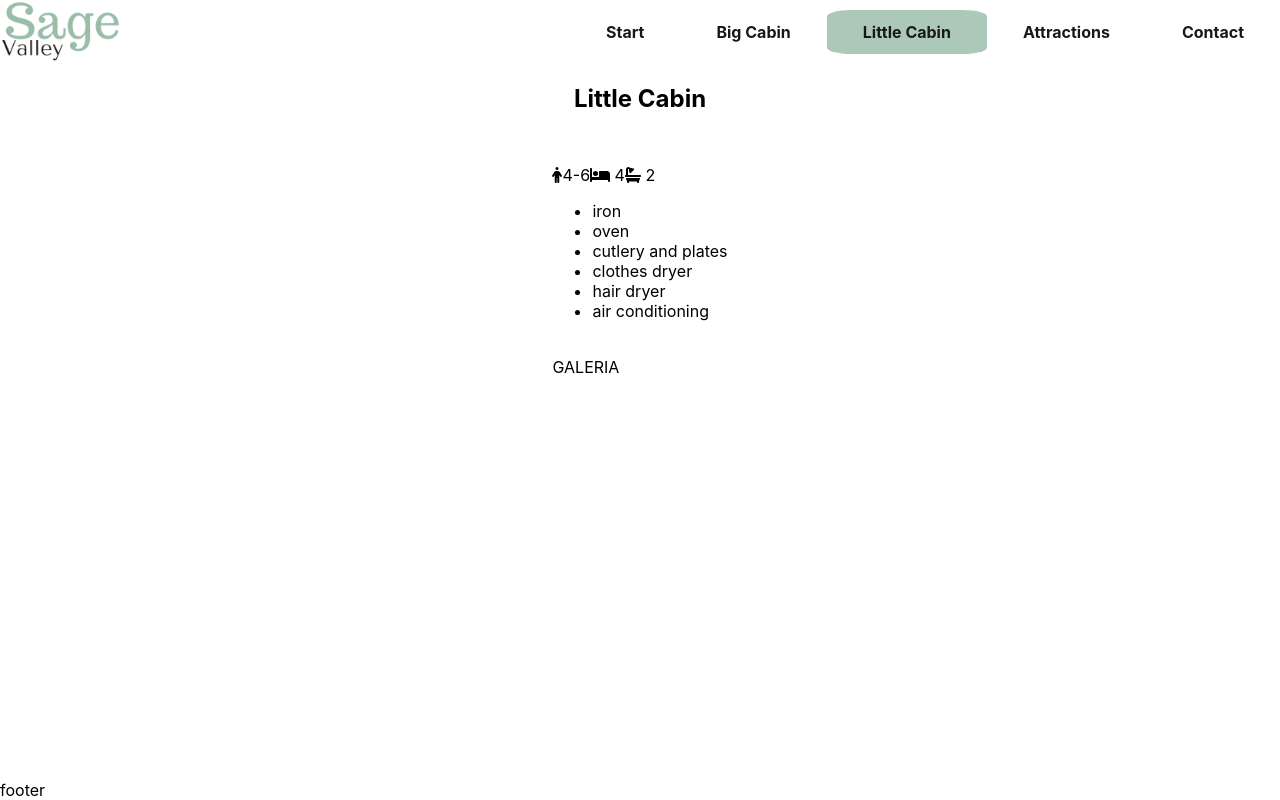
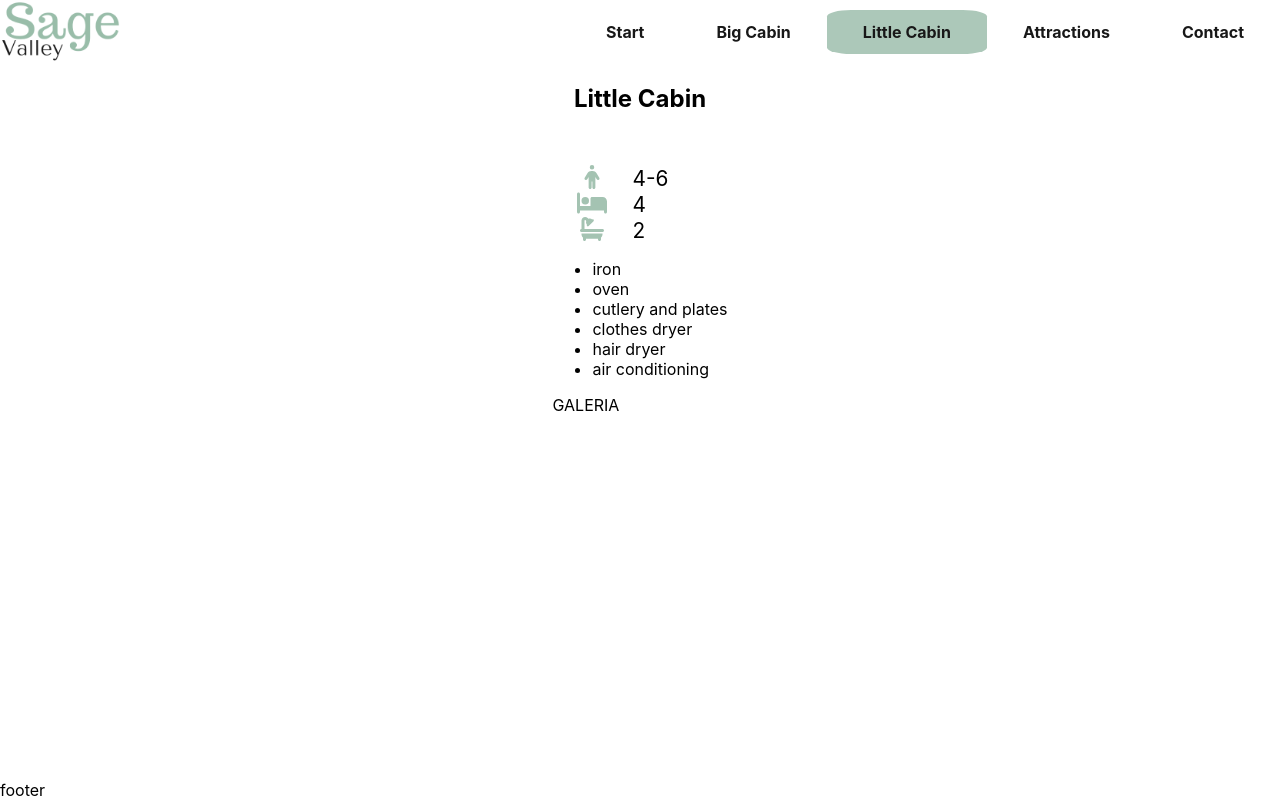
Before and after one commit to paulinaslabosz/sage-valley, a React (Create React App) app: page /littleCabin in a window 1280 px wide. Built offline with nearby package versions, Linux system fonts and the light colour scheme.

Commit message:
Cabin: add styles for icons

```diff
--- a/src/pages/Cabin.js
+++ b/src/pages/Cabin.js
@@ -1,4 +1,5 @@
 import React from 'react';
+import './Cabin.scss';
 import { useParams } from 'react-router-dom';
 import { cabinData } from '../cabinData';
 import { FontAwesomeIcon } from '@fortawesome/react-fontawesome';
@@ -16,15 +17,15 @@ function Cabin() {
           <div className='cabin_description'>
             <div className='cabin_details'>
               <span>
-                <FontAwesomeIcon icon={faPerson} className='cabin_icon' />
+                <FontAwesomeIcon icon={faPerson} />
                 {currentCabin.details.people}
               </span>
               <span>
-                <FontAwesomeIcon icon={faBed} className='cabin_icon' />{' '}
+                <FontAwesomeIcon icon={faBed} />
                 {currentCabin.details.beds}
               </span>
               <span>
-                <FontAwesomeIcon icon={faBath} className='cabin_icon' />{' '}
+                <FontAwesomeIcon icon={faBath} />
                 {currentCabin.details.bathrooms}
               </span>
             </div>
--- /dev/null
+++ b/src/pages/Cabin.scss
@@ -0,0 +1,16 @@
+.cabin {
+  &_content {
+    display: flex;
+    flex-direction: row;
+  }
+  &_details {
+    display: flex;
+    flex-direction: column;
+    font-size: 1.3rem;
+    svg {
+      width: 5rem;
+      font-size: 1.5rem;
+      color: var(--sage);
+    }
+  }
+}
```
